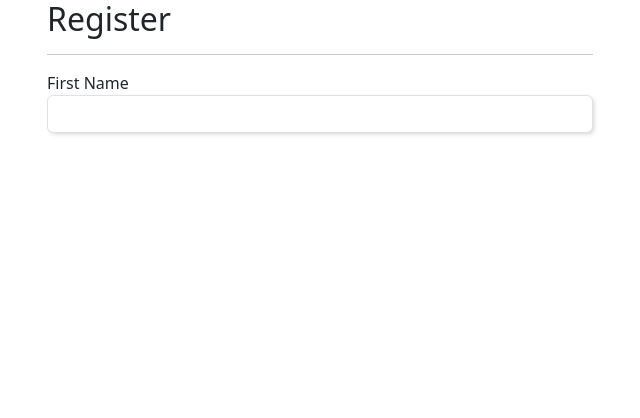
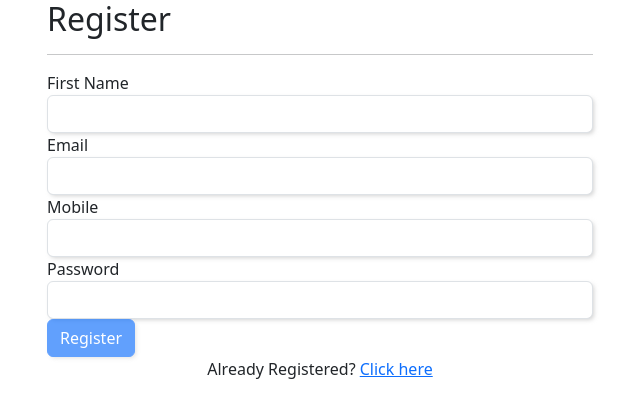
Before and after one commit to manvisingh3097/Ascent-react-app, a React (Create React App) app: page /register in a window 1280 px wide. Shown: the top 418 px of the page, without its empty margins (320-960 px from the left). Built offline with nearby package versions, Linux system fonts and the light colour scheme.

Commit message:
created component

```diff
--- /dev/null
+++ b/src/Pages/Homepage.jsx
@@ -0,0 +1,2 @@
+import React from "react";
+import { useState  , useEffect} from "react";
--- a/src/Pages/Registerpage.jsx
+++ b/src/Pages/Registerpage.jsx
@@ -69,14 +69,90 @@ const RegisterPage = () => {
           </div>
           <h2>Register</h2>
           <hr />
+
+
           <form onSubmit={formik.handleSubmit}>
             <div className="form-group">
               <label htmlFor="firstName">First Name</label>
               <input type="text" name="firstname" id="firstname"
                     className={formik.touched.firstName && formik.touched.firstName ? "form-control is-invalid" : "form-control"}
+                    value={formik.values.firstName}
+                    onChange={formik.handleChange}
+                    onBlur={formik.handleBlur}
+              />
 
+              {formik.errors.firstName &&formik.touched.firstName ? (
+                <small className="text-danger">
+                    {formik.errors.firstName}:
+                </small>
+              ) : null
+              }
+            </div>
+
+
+            <div className="form-group">
+              <label htmlFor="email">Email</label>
+              <input type="text" name="email" id="email"
+                    className={formik.touched.email && formik.touched.email ? "form-control is-invalid" : "form-control"}
+                    value={formik.values.email}
+                    onChange={formik.handleChange}
+                    onBlur={formik.handleBlur}
               />
+
+              {formik.errors.email &&formik.touched.email ? (
+                <small className="text-danger">
+                    {formik.errors.email}:
+                </small>
+              ) : null
+              }
             </div>
+
+            <div className="form-group">
+              <label htmlFor="mobile">Mobile</label>
+              <input type="text" name="mobile" id="mobile"
+                    className={formik.touched.mobile && formik.touched.mobile ? "form-control is-invalid" : "form-control"}
+                    value={formik.values.mobile}
+                    onChange={formik.handleChange}
+                    onBlur={formik.handleBlur}
+              />
+
+              {formik.errors.mobile &&formik.touched.mobile ? (
+                <small className="text-danger">
+                    {formik.errors.mobile}:
+                </small>
+              ) : null
+              }
+            </div>
+
+            <div className="form-group">
+              <label htmlFor="password">Password</label>
+              <input type="text" name="password" id="password"
+                    className={formik.touched.password && formik.touched.password ? "form-control is-invalid" : "form-control"}
+                    value={formik.values.password}
+                    onChange={formik.handleChange}
+                    onBlur={formik.handleBlur}
+              />
+
+              {formik.errors.email &&formik.touched.password ? (
+                <small className="text-danger">
+                    {formik.errors.password}:
+                </small>
+              ) : null
+              }
+            </div>
+
+            <input type="submit"
+            value="Register"
+            className="btn btn-primary btn-block"
+            disabled={!formik.isValid}
+            />
+            <br/>
+            <p className="text-center">
+
+                Already Registered? <a href="/login"> Click here  </a>
+
+            </p>
+
           </form>
         </div>
       </div>
--- /dev/null
+++ b/src/components/Header.jsx
@@ -0,0 +1,2 @@
+import { useState , useEffect } from "react";
+import { Link, useNavigate } from "react-router-dom";
```
